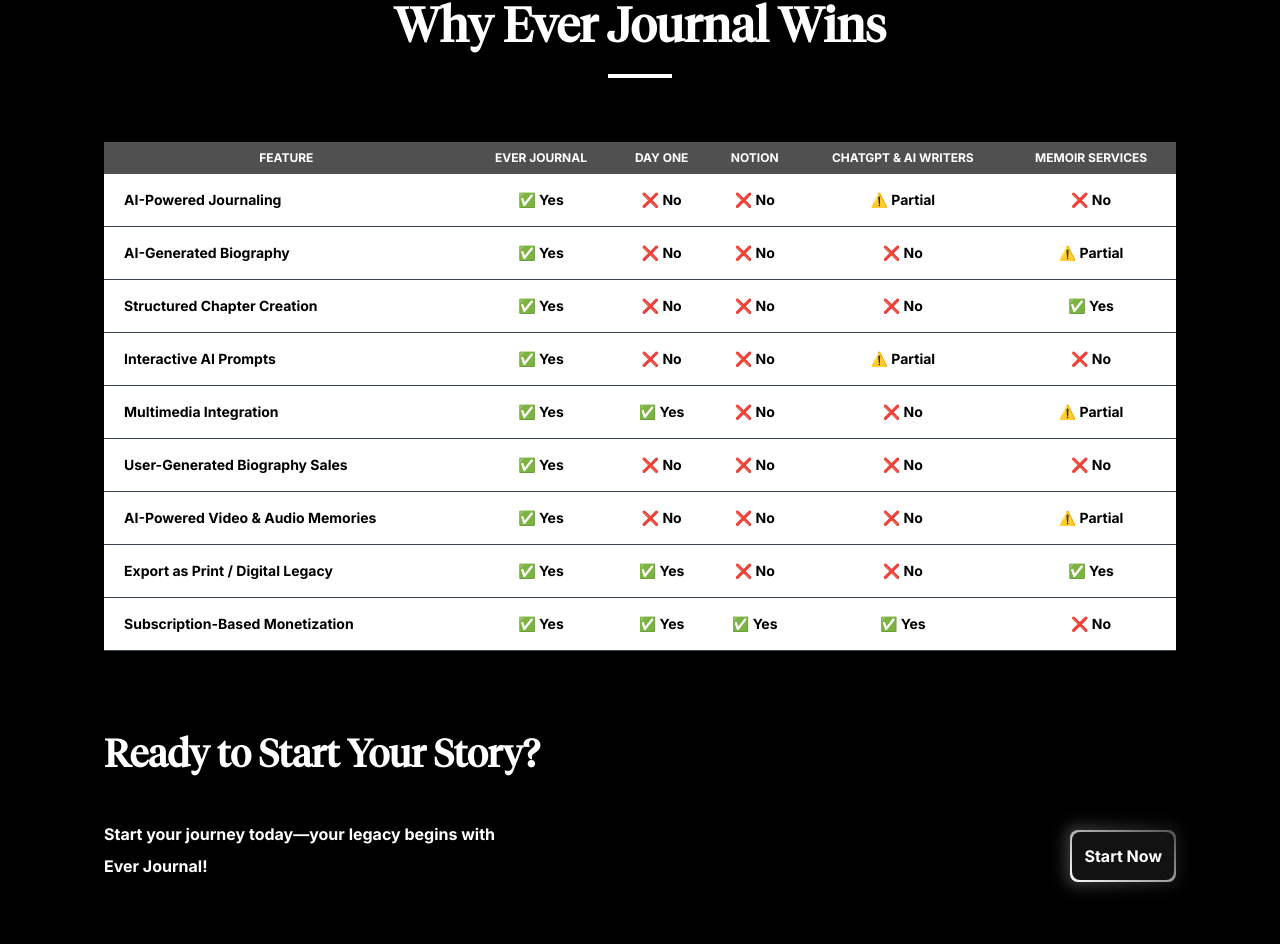
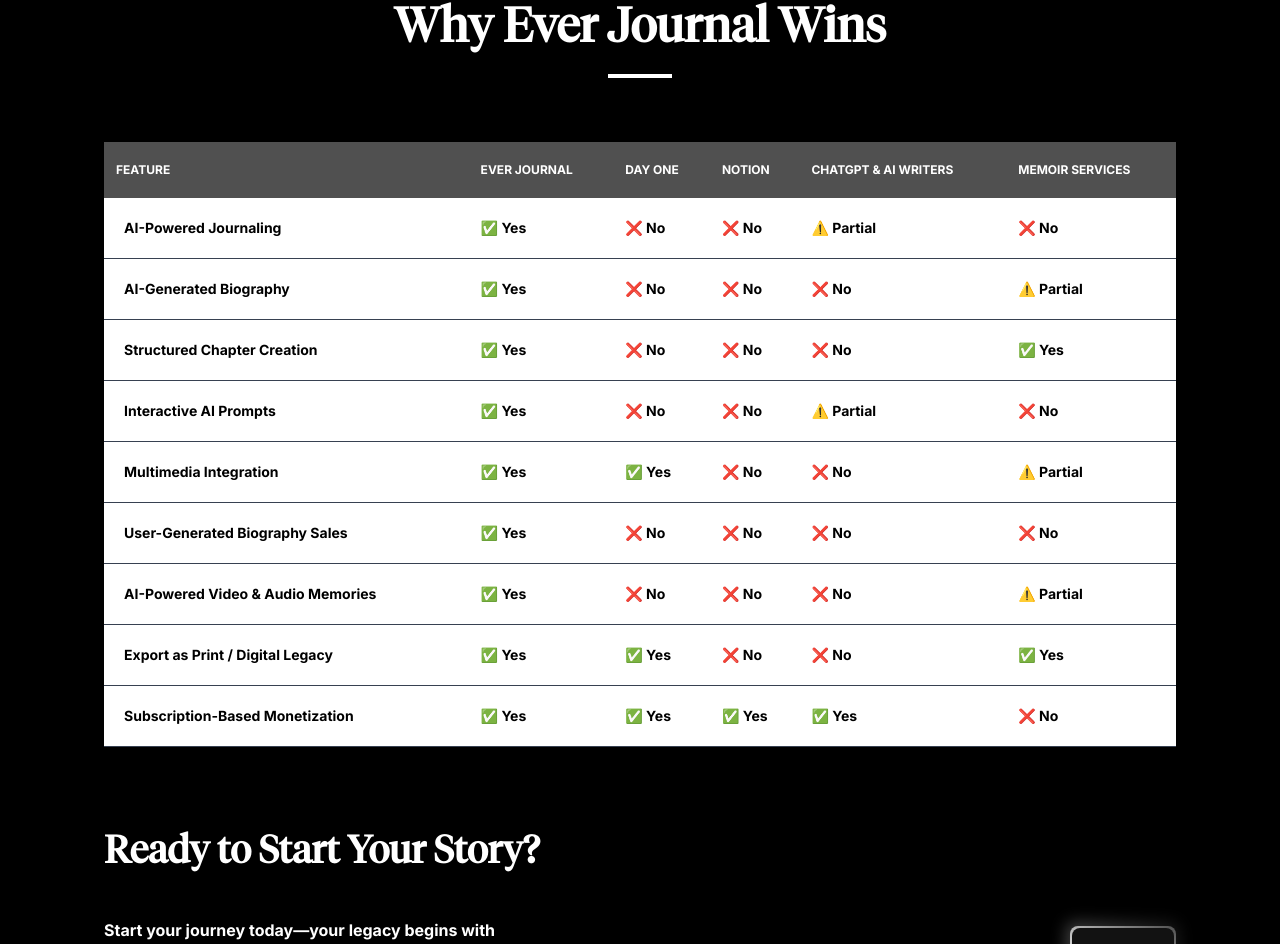
Before and after one commit to yosuke65/loa-web-landing, a Next.js app: page /features in a window 1280 px wide. Shown: the part 3716-4660 px from the top of the page. Built offline with nearby package versions, Linux system fonts and the light colour scheme.

Commit message:
Update Compare component table layout for improved spacing and readability

```diff
--- a/components/Compare.js
+++ b/components/Compare.js
@@ -149,34 +149,34 @@
           <div className="hidden lg:block">
             <table className="w-full rounded-lg text-sm text-left">
               <thead className="text-xs uppercase bg-[#505050]">
-                <tr  className="text-center">
-                  <th className="py-2 px-3">Feature</th>
-                  <th className="py-2 px-3">Ever Journal</th>
-                  <th className="py-2 px-3">Day One</th>
-                  <th className="py-2 px-3">Notion</th>
-                  <th className="py-2 px-3">ChatGPT & AI Writers</th>
-                  <th className="py-2 px-3">Memoir Services</th>
+                <tr  className="">
+                  <th className="py-5 px-3">Feature</th>
+                  <th className="py-5 px-3">Ever Journal</th>
+                  <th className="py-5 px-3">Day One</th>
+                  <th className="py-5 px-3">Notion</th>
+                  <th className="py-5 px-3">ChatGPT & AI Writers</th>
+                  <th className="py-5 px-3">Memoir Services</th>
                 </tr>
               </thead>
               <tbody>
                 {featuresData.map((featureItem, index) => (
-                  <tr key={index} className="bg-white text-primary border-b text-center border-gray-700">
+                  <tr key={index} className="bg-white text-primary border-b border-gray-700">
                     <th scope="row" className="py-4 p-5 font-medium text-left text-primary whitespace-nowrap">
                       {featureItem.feature}
                     </th>
-                    <td className="py-2 px-3">
+                    <td className="py-5 px-3">
                       {featureItem.everJournal === 'Yes' ? "✅ Yes" : "❌ No"}
                     </td>
-                    <td className="py-2 px-3">
+                    <td className="py-5 px-3">
                       {featureItem.dayOne === 'Yes' ? "✅ Yes" : featureItem.dayOne === 'No' ? "❌ No" : "⚠️ Partial"}
                     </td>
-                    <td className="py-2 px-3">
+                    <td className="py-5 px-3">
                       {featureItem.notion === 'Yes' ? "✅ Yes" : featureItem.notion === 'No' ? "❌ No" :  + "⚠️ Partial"}
                     </td>
-                    <td className="py-2 px-3">
+                    <td className="py-5 px-3">
                       {featureItem.chatGPT === 'Yes' ? "✅ Yes" : featureItem.chatGPT === 'No' ? "❌ No" : "⚠️ Partial"}
                     </td>
-                    <td className="py-2 px-3">
+                    <td className="py-5 px-3">
                       {featureItem.memoirServices === 'Yes' ? "✅ Yes" : featureItem.memoirServices === 'No' ? "❌ No" : "⚠️ Partial"}
                     </td>
                   </tr>
```
